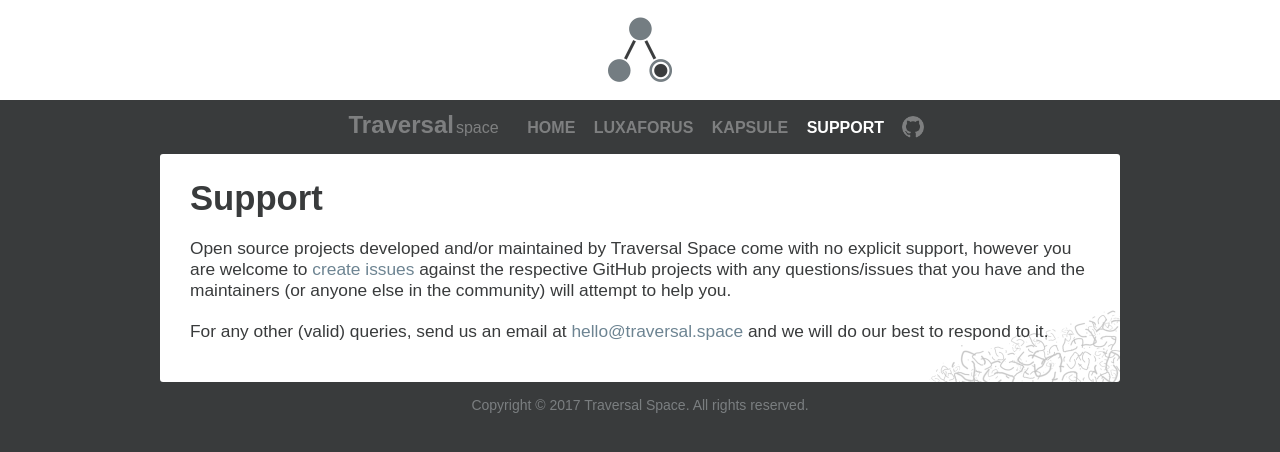
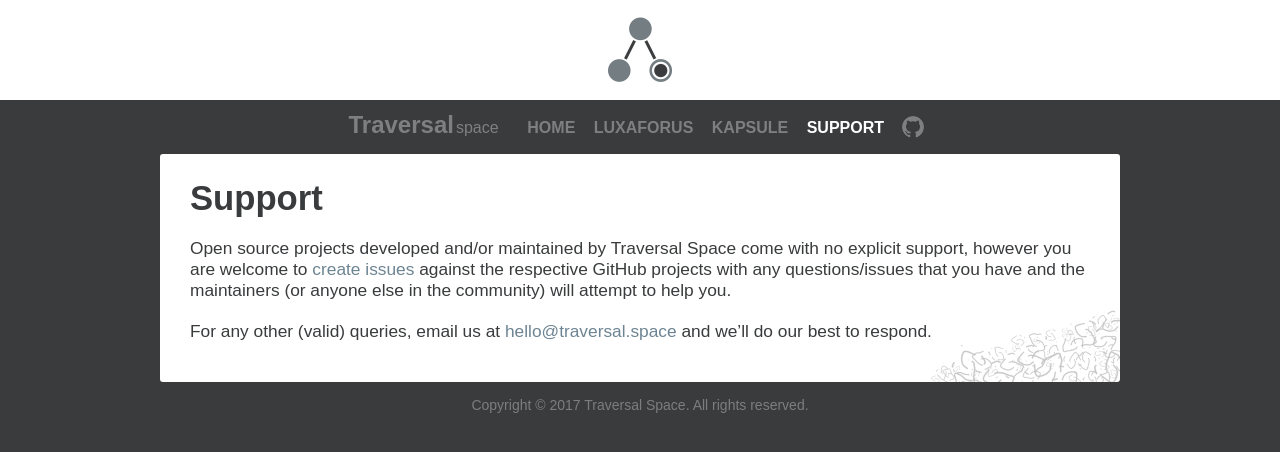
Before and after one commit to Legosteen11/traversals.github.io, a Jekyll site: the page built from support.md, in a window 1280 px wide. Shown: the top 452 px of the page. Built offline with Jekyll 4.4.1, drawn with Linux system fonts in a browser that asks for light colours; nearby versions of some CDN libraries; some web fonts are replaced.

Commit message:
Support copy

```diff
--- a/support.md
+++ b/support.md
@@ -9,4 +9,4 @@
 
 Open source projects developed and/or maintained by Traversal Space come with no explicit support, however you are welcome to [create issues](https://help.github.com/articles/creating-an-issue/) against the respective GitHub projects with any questions/issues that you have and the maintainers (or anyone else in the community) will attempt to help you.
 
-For any other (valid) queries, send us an email at <a href="#" class="traversal-email"></a> and we will do our best to respond to it.
+For any other (valid) queries, email us at <a href="#" class="traversal-email"></a> and we'll do our best to respond.
```
